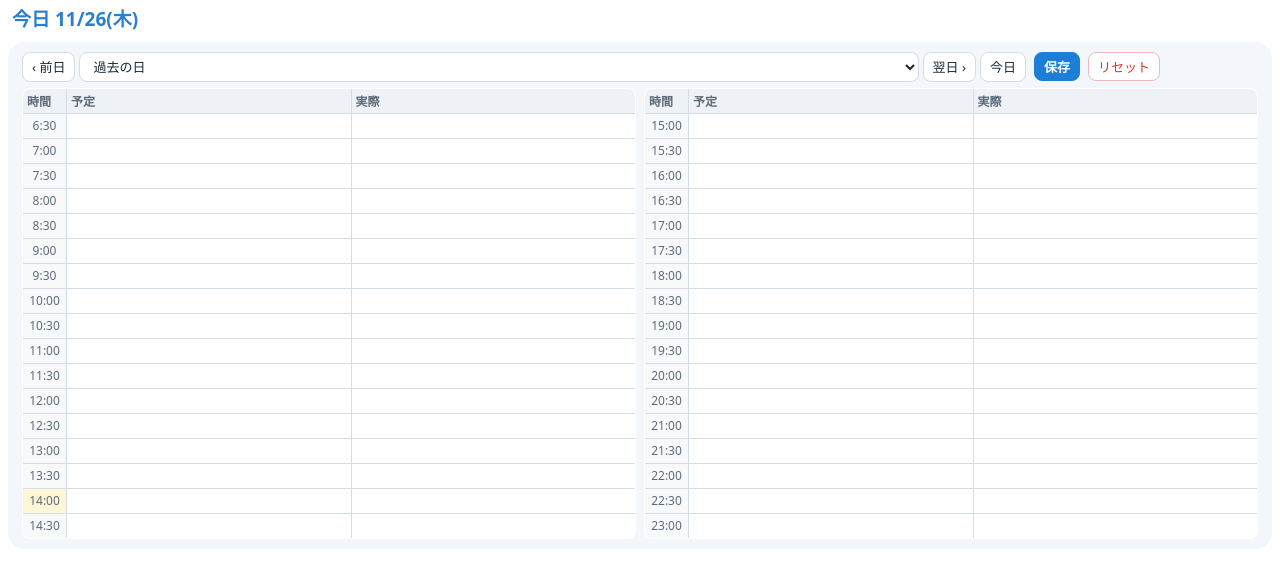
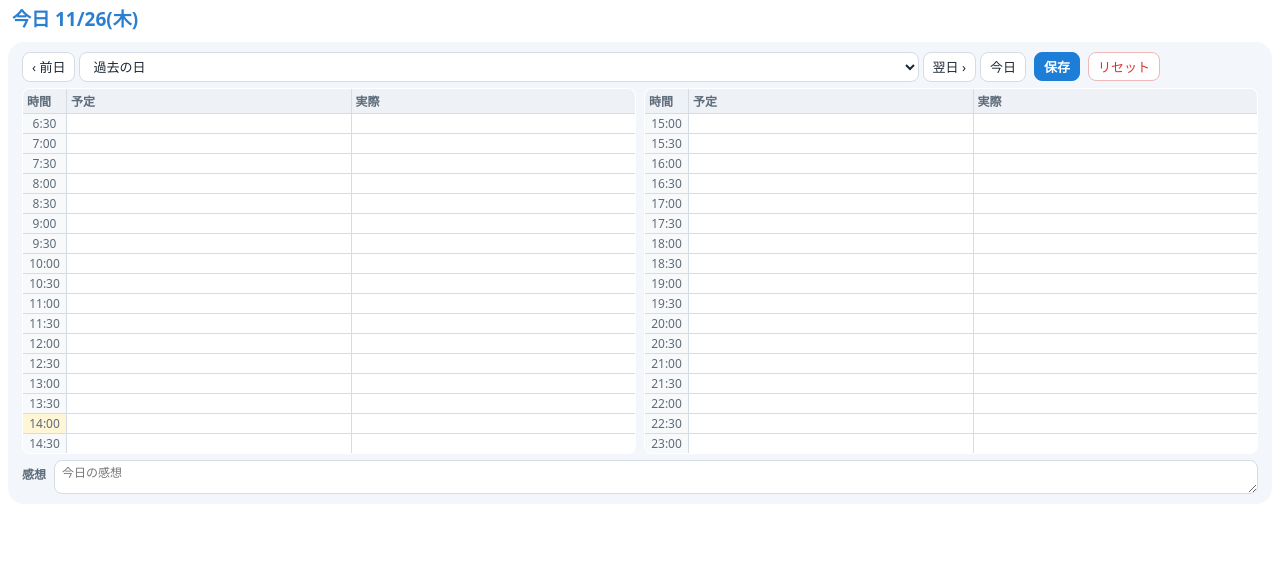
Before and after one commit to tomamemory141/rain, a plain HTML site: page diary.html in a window 1280 px wide. Drawn offline with Linux system fonts and the light colour scheme.

Commit message:
Add files via upload

```diff
--- a/diary.html
+++ b/diary.html
@@ -27,7 +27,11 @@
   th,td{border:1px solid var(--line);padding:0;font-size:12px}
   th{background:#eef1f6;color:var(--mute);font-weight:600;padding:3px 4px;text-align:left}
   td.t{width:44px;text-align:center;color:var(--mute);background:#f8f9fb;font-variant-numeric:tabular-nums}
-  td input{width:100%;border:0;background:transparent;font:inherit;font-size:12px;padding:3px 5px;height:24px;color:var(--ink);outline:none}
+  td input{width:100%;border:0;background:transparent;font:inherit;font-size:12px;padding:1px 5px;height:19px;color:var(--ink);outline:none}
+  .note{display:flex;gap:8px;align-items:flex-start;margin-top:6px}
+  .note b{font-size:12px;color:var(--mute);padding-top:5px;white-space:nowrap}
+  .note textarea{flex:1;min-width:0;height:34px;resize:vertical;font:inherit;font-size:12px;line-height:1.4;padding:4px 7px;border:1px solid var(--line);border-radius:8px;background:#fff;color:var(--ink);outline:none}
+  .note textarea:focus{background:#eef6ff}
   td input:focus{background:#eef6ff}
   td{position:relative}
   td.blk{background:rgba(28,126,214,.13)}
@@ -51,6 +55,7 @@
     <span class="msg" id="msg"></span>
   </div>
   <div class="cols" id="cols"></div>
+  <div class="note"><b>感想</b><textarea data-k="note" placeholder="今日の感想" autocomplete="off"></textarea></div>
 </div>
 <script>
 const $=id=>document.getElementById(id);
@@ -65,7 +70,7 @@ const ls={get(k){try{return localStorage.getItem(k)}catch(e){return null}},set(k
 const half=Math.ceil(S.length/2);
 $("cols").innerHTML=[S.slice(0,half),S.slice(half)].map(g=>'<table><colgroup><col style="width:44px"><col><col></colgroup><tr><th>時間</th><th>予定</th><th>実際</th></tr>'+g.map(t=>'<tr><td class="t" data-t="'+t+'">'+t+'</td><td><input data-k="p'+t+'" autocomplete="off"></td><td><input data-k="a'+t+'" autocomplete="off"></td></tr>').join("")+'</table>').join("");
 
-const inputs=[...document.querySelectorAll("input[data-k]")];
+const inputs=[...document.querySelectorAll("input[data-k],textarea[data-k]")];
 const read=()=>{const o={};inputs.forEach(i=>{if(i.value)o[i.dataset.k]=i.value});return o};
 const fill=o=>{inputs.forEach(i=>{i.value=(o&&o[i.dataset.k])||""});if(window.decorate)decorate()};
 function label(k){const d=new Date(k+"T00:00:00");return d.getFullYear()+"年"+(d.getMonth()+1)+"月"+d.getDate()+"日("+W[d.getDay()]+")"}
```
